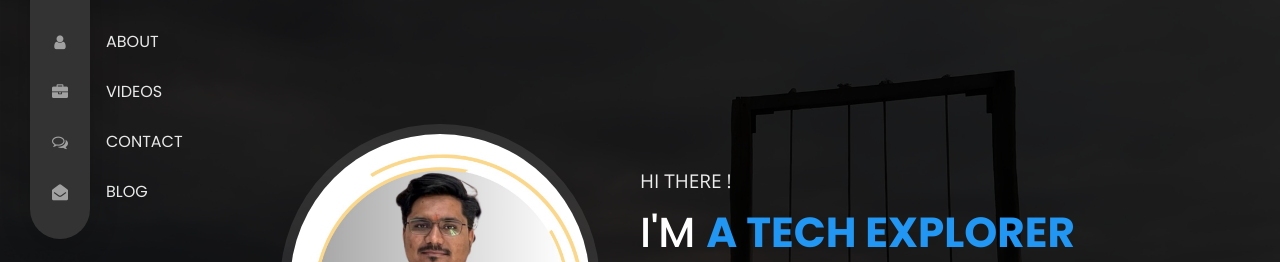
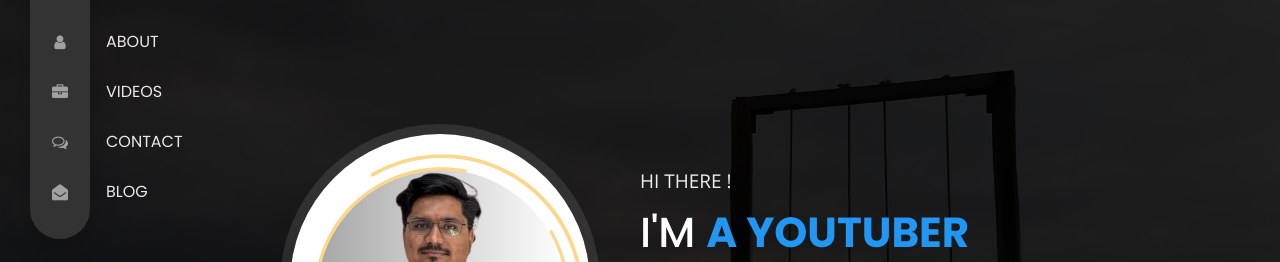
Before and after one commit to jitesh-raut/jiteshraut.me, a plain HTML site: page index.html in a window 1280 px wide. Both pictures are taken after a click on the link 60 px from the left and 60 px from the top of the page. Shown: the part 116-378 px from the top of the page. Drawn offline with nearby package versions, Linux system fonts and the light colour scheme.

Commit message:
Update index.html

```diff
--- a/index.html
+++ b/index.html
@@ -144,6 +144,7 @@
               <span class="ah-words-wrapper">
                 <b class="is-visible">JITESH RAUT</b>
                 <b>a Data Engineer</b>
+                <b>a YouTuber</b>
                 <b>a Tech Explorer</b>
                 <b>a Freelancer</b>
               </span>
```
